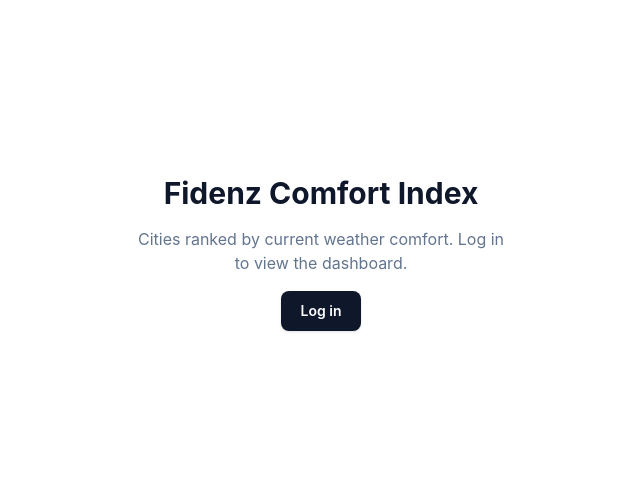
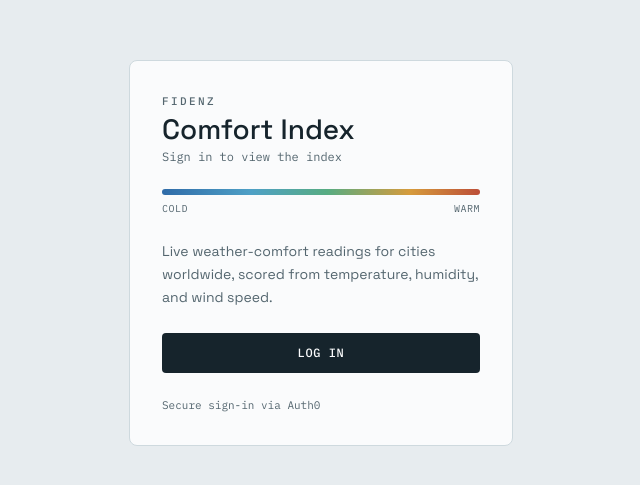
Before and after one commit to SachiniDIL/fidenz-comfort-index, a React (Vite) app in the folder frontend/: page / in a window 1280 px wide. Shown: the part 147-632 px from the top of the page, without its empty margins (319-959 px from the left). Built offline with nearby package versions, Linux system fonts and the light colour scheme; no server answers.

Commit message:
style: redesign UI with meteorological instrument-panel aesthetic and comfort scale visualization

```diff
--- a/frontend/index.html
+++ b/frontend/index.html
@@ -4,6 +4,12 @@
     <meta charset="UTF-8" />
     <link rel="icon" type="image/svg+xml" href="/favicon.svg" />
     <meta name="viewport" content="width=device-width, initial-scale=1.0" />
+    <link rel="preconnect" href="https://fonts.googleapis.com" />
+    <link rel="preconnect" href="https://fonts.gstatic.com" crossorigin />
+    <link
+      rel="stylesheet"
+      href="https://fonts.googleapis.com/css2?family=IBM+Plex+Mono:wght@400;500;600&family=Space+Grotesk:wght@400;500;600;700&display=swap"
+    />
     <title>Fidenz Comfort Index</title>
   </head>
   <body>
--- a/frontend/src/App.tsx
+++ b/frontend/src/App.tsx
@@ -3,28 +3,41 @@ import { CityList } from './components/CityList';
 import { LoginButton } from './components/LoginButton';
 import { LogoutButton } from './components/LogoutButton';
 import { useCities } from './hooks/useCities';
+import { GRADIENT_CSS } from './lib/temperature';
+
+function Nameplate({ subline }: { subline: string }) {
+  return (
+    <div className="flex flex-col gap-1.5">
+      <p className="font-mono text-[11px] font-medium uppercase tracking-[0.22em] text-slate">
+        Fidenz
+      </p>
+      <h1 className="font-display text-2xl font-medium leading-none text-ink sm:text-[28px]">
+        Comfort Index
+      </h1>
+      <p className="font-mono text-xs tabular-nums text-slate">{subline}</p>
+    </div>
+  );
+}
 
 function Dashboard() {
   const { cities, loading, error, refresh } = useCities();
   const isInitialLoad = loading && cities.length === 0;
+  const subline =
+    cities.length > 0
+      ? `${cities.length} stations · ranked by comfort score`
+      : 'Live weather-comfort readings';
 
   return (
-    <main className="mx-auto min-h-screen max-w-6xl px-4 py-10">
-      <header className="mb-8 flex flex-wrap items-start justify-between gap-4">
-        <div>
-          <h1 className="text-3xl font-bold text-slate-900">
-            Fidenz Comfort Index
-          </h1>
-          <p className="mt-1 text-slate-500">
-            Cities ranked by current weather comfort.
-          </p>
-        </div>
-        <div className="flex items-center gap-2">
+    <div className="min-h-screen">
+      <div className="mx-auto w-full max-w-7xl px-4 py-8 sm:px-6 sm:py-10 lg:px-8">
+        <header className="flex flex-col gap-5 border-b border-hairline pb-6 sm:flex-row sm:items-end sm:justify-between">
+          <Nameplate subline={subline} />
+          <div className="flex shrink-0 items-center gap-2">
             <button
               type="button"
               onClick={refresh}
               disabled={loading}
-            className="inline-flex items-center gap-2 rounded-lg border border-slate-300 bg-white px-4 py-2 text-sm font-medium text-slate-700 shadow-sm transition hover:bg-slate-50 disabled:cursor-not-allowed disabled:opacity-60"
+              className="inline-flex min-w-[7rem] items-center justify-center rounded border border-hairline bg-surface px-3 py-2 font-mono text-xs font-medium uppercase tracking-wider text-ink transition-colors hover:border-slate disabled:opacity-50 disabled:hover:border-hairline"
             >
               {loading ? 'Refreshing…' : 'Refresh'}
             </button>
@@ -32,57 +45,89 @@ function Dashboard() {
           </div>
         </header>
 
-      {isInitialLoad && <p className="text-slate-500">Loading cities…</p>}
+        <main className="pt-6">
+          {isInitialLoad && (
+            <p className="font-mono text-sm text-slate">Reading stations…</p>
+          )}
 
           {error && (
             <div
               role="alert"
-          className="mb-4 rounded-lg border border-red-200 bg-red-50 p-4 text-red-700"
+              className="rounded-r-lg border-l-2 border-temp-hot bg-surface p-4"
             >
-          {error}
+              <p className="font-mono text-[11px] uppercase tracking-wider text-slate">
+                Couldn’t load stations
+              </p>
+              <p className="mt-1 text-sm text-ink">{error}</p>
             </div>
           )}
 
           {!isInitialLoad && !error && <CityList cities={cities} />}
         </main>
+      </div>
+    </div>
   );
 }
 
 function LoginScreen() {
   return (
-    <main className="flex min-h-screen flex-col items-center justify-center gap-4 px-4 text-center">
-      <h1 className="text-3xl font-bold text-slate-900">Fidenz Comfort Index</h1>
-      <p className="max-w-sm text-slate-500">
-        Cities ranked by current weather comfort. Log in to view the dashboard.
+    <div className="flex min-h-screen items-center justify-center px-4 py-10">
+      <div className="w-full max-w-sm rounded-lg border border-hairline bg-surface p-8">
+        <div className="flex flex-col gap-6">
+          <Nameplate subline="Sign in to view the index" />
+
+          <div className="flex flex-col gap-1.5">
+            <div
+              className="h-1.5 w-full rounded-full"
+              style={{ background: GRADIENT_CSS }}
+              aria-hidden="true"
+            />
+            <div className="flex justify-between font-mono text-[10px] uppercase tracking-wider text-slate">
+              <span>Cold</span>
+              <span>Warm</span>
+            </div>
+          </div>
+
+          <p className="text-sm leading-relaxed text-slate">
+            Live weather-comfort readings for cities worldwide, scored from
+            temperature, humidity, and wind speed.
           </p>
+
           <LoginButton />
-    </main>
+
+          <p className="font-mono text-[11px] text-slate">
+            Secure sign-in via Auth0
+          </p>
+        </div>
+      </div>
+    </div>
   );
 }
 
 function App() {
   const { isAuthenticated, isLoading, error } = useAuth0();
 
-  console.debug('[App] Auth state - isLoading:', isLoading, 'isAuthenticated:', isAuthenticated, 'error:', error?.message);
-
   if (isLoading) {
     return (
-      <main className="flex min-h-screen items-center justify-center px-4">
-        <p className="text-slate-500">Loading…</p>
-      </main>
+      <div className="flex min-h-screen items-center justify-center px-4">
+        <p className="font-mono text-sm text-slate">Initializing…</p>
+      </div>
     );
   }
 
   if (error) {
     return (
-      <main className="flex min-h-screen items-center justify-center px-4">
+      <div className="flex min-h-screen items-center justify-center px-4">
         <div
           role="alert"
-          className="max-w-md rounded-lg border border-red-200 bg-red-50 p-4 text-center text-red-700"
+          className="w-full max-w-sm rounded-r-lg border-l-2 border-temp-hot bg-surface p-6"
         >
-          Authentication error: {error.message}
+          <p className="font-mono text-[11px] uppercase tracking-wider text-slate">
+            Authentication error
+          </p>
+          <p className="mt-2 text-sm text-ink">{error.message}</p>
         </div>
-      </main>
+      </div>
     );
   }
 
--- a/frontend/src/components/CityCard.tsx
+++ b/frontend/src/components/CityCard.tsx
@@ -1,4 +1,5 @@
 import type { City } from '../types/city';
+import { temperatureColor } from '../lib/temperature';
 
 interface CityCardProps {
   city: City;
@@ -7,44 +8,58 @@ interface CityCardProps {
 export function CityCard({ city }: CityCardProps) {
   const { cityName, description, temperature, comfortScore, rank } = city;
   const isTopRank = rank === 1;
+  const swatch = temperatureColor(temperature);
 
   return (
-    <article className="flex flex-col gap-3 rounded-xl border border-slate-200 bg-white p-5 shadow-sm transition hover:shadow-md">
-      <header className="flex items-start justify-between gap-3">
-        <div>
-          <h2 className="text-lg font-semibold text-slate-900">{cityName}</h2>
-          <p className="capitalize text-slate-500">{description}</p>
-        </div>
+    <article
+      className={[
+        'relative flex h-full flex-col gap-3 overflow-hidden rounded-lg bg-surface p-5 transition-colors duration-150',
+        'border',
+        isTopRank ? 'border-ink' : 'border-hairline hover:border-slate',
+      ].join(' ')}
+    >
+      <span
+        className="absolute inset-x-0 top-0 h-1.5"
+        style={{ backgroundColor: swatch }}
+        aria-hidden="true"
+      />
+
+      <div className="flex items-center justify-between gap-3">
         <span
-          className={
-            isTopRank
-              ? 'inline-flex shrink-0 items-center gap-1 rounded-full bg-amber-400 px-3 py-1 text-sm font-bold text-amber-950 shadow'
-              : 'inline-flex shrink-0 items-center rounded-full bg-slate-100 px-3 py-1 text-sm font-semibold text-slate-600'
-          }
           aria-label={`Rank ${rank}`}
+          className={[
+            'inline-flex items-center rounded px-1.5 py-0.5 font-mono text-xs font-semibold tabular-nums',
+            isTopRank ? 'bg-ink text-surface' : 'bg-panel text-slate',
+          ].join(' ')}
         >
-          {isTopRank && <span aria-hidden="true">★&nbsp;</span>}
           {`#${rank}`}
         </span>
-      </header>
+        <span className="inline-flex items-center gap-2 font-mono text-sm tabular-nums text-ink">
+          <span
+            className="h-3.5 w-[3px] rounded-full"
+            style={{ backgroundColor: swatch }}
+            aria-hidden="true"
+          />
+          {temperature.toFixed(1)}°C
+        </span>
+      </div>
 
-      <div className="mt-auto flex items-end justify-between">
-        <div>
-          <p className="text-xs uppercase tracking-wide text-slate-400">
-            Temperature
-          </p>
-          <p className="text-2xl font-semibold text-slate-900">
-            {temperature.toFixed(1)}°C
-          </p>
-        </div>
-        <div className="text-right">
-          <p className="text-xs uppercase tracking-wide text-slate-400">
-            Comfort score
-          </p>
-          <p className="text-2xl font-semibold text-emerald-600">
-            {comfortScore.toFixed(1)}
-          </p>
-        </div>
+      <div className="flex flex-col gap-1">
+        <h2 className="font-display text-lg font-medium leading-tight text-ink">
+          {cityName}
+        </h2>
+        <p className="truncate text-[13px] capitalize text-slate">
+          {description}
+        </p>
+      </div>
+
+      <div className="mt-auto flex items-baseline justify-between border-t border-hairline pt-3">
+        <span className="font-mono text-[11px] uppercase tracking-wider text-slate">
+          Comfort index
+        </span>
+        <span className="font-mono text-xl font-medium tabular-nums text-ink">
+          {comfortScore.toFixed(1)}
+        </span>
       </div>
     </article>
   );
--- /dev/null
+++ b/frontend/src/components/IndexScale.tsx
@@ -0,0 +1,92 @@
+import type { City } from '../types/city';
+import { GRADIENT_CSS, temperatureColor } from '../lib/temperature';
+
+const SCALE_MIN = 40;
+const SCALE_MAX = 90;
+const TICKS = [40, 50, 60, 70, 80, 90];
+
+const position = (value: number) =>
+  ((Math.min(SCALE_MAX, Math.max(SCALE_MIN, value)) - SCALE_MIN) /
+    (SCALE_MAX - SCALE_MIN)) *
+  100;
+
+interface IndexScaleProps {
+  cities: City[];
+}
+
+export function IndexScale({ cities }: IndexScaleProps) {
+  if (cities.length === 0) return null;
+
+  const scores = cities.map((c) => c.comfortScore);
+  const low = Math.min(...scores);
+  const high = Math.max(...scores);
+
+  return (
+    <figure
+      className="rounded-lg border border-hairline bg-surface px-4 py-4 sm:px-6"
+      aria-label={`Comfort index for ${cities.length} stations, ranging ${low.toFixed(
+        1,
+      )} to ${high.toFixed(1)}`}
+    >
+      <figcaption className="mb-4 flex flex-wrap items-center justify-between gap-x-4 gap-y-2">
+        <span className="font-mono text-[11px] font-medium uppercase tracking-wider text-slate">
+          Comfort index
+          <span className="hidden sm:inline"> · {cities.length} stations</span>
+        </span>
+        <span className="flex items-center gap-2 font-mono text-[10px] uppercase tracking-wider text-slate">
+          Cold
+          <span
+            className="h-1.5 w-14 rounded-full"
+            style={{ background: GRADIENT_CSS }}
+            aria-hidden="true"
+          />
+          Warm
+        </span>
+      </figcaption>
+
+      <div className="px-2" aria-hidden="true">
+        <div className="relative h-4">
+          <div className="absolute inset-x-0 top-1/2 h-px -translate-y-1/2 bg-hairline" />
+          {cities.map((city) => (
+            <span
+              key={city.cityName}
+              className="absolute top-1/2 -translate-x-1/2 -translate-y-1/2"
+              style={{ left: `${position(city.comfortScore)}%` }}
+              title={`${city.cityName} · index ${city.comfortScore.toFixed(
+                1,
+              )} · ${city.temperature.toFixed(1)}°C`}
+            >
+              <span
+                className={
+                  city.rank === 1
+                    ? 'block w-[3px] rounded-full h-4 ring-1 ring-ink'
+                    : 'block w-[3px] rounded-full h-3'
+                }
+                style={{ backgroundColor: temperatureColor(city.temperature) }}
+              />
+            </span>
+          ))}
+        </div>
+
+        <div className="relative mt-2 h-4">
+          {TICKS.map((tick) => (
+            <span
+              key={tick}
+              className="absolute top-0 flex -translate-x-1/2 flex-col items-center gap-1"
+              style={{ left: `${position(tick)}%` }}
+            >
+              <span className="h-1 w-px bg-hairline" />
+              <span className="font-mono text-[10px] tabular-nums text-slate">
+                {tick}
+              </span>
+            </span>
+          ))}
+        </div>
+      </div>
+
+      <p className="mt-3 font-mono text-[11px] tabular-nums text-slate">
+        Range {low.toFixed(1)}–{high.toFixed(1)}
+      </p>
+    </figure>
+  );
+}
--- a/frontend/src/components/LoginButton.tsx
+++ b/frontend/src/components/LoginButton.tsx
@@ -7,7 +7,7 @@ export function LoginButton() {
     <button
       type="button"
       onClick={() => loginWithRedirect()}
-      className="inline-flex items-center justify-center rounded-lg bg-slate-900 px-5 py-2.5 text-sm font-semibold text-white shadow-sm transition hover:bg-slate-700"
+      className="inline-flex w-full items-center justify-center rounded bg-ink px-5 py-3 font-mono text-xs font-medium uppercase tracking-wider text-surface transition-colors hover:bg-slate"
     >
       Log in
     </button>
--- a/frontend/src/components/LogoutButton.tsx
+++ b/frontend/src/components/LogoutButton.tsx
@@ -9,7 +9,7 @@ export function LogoutButton() {
       onClick={() =>
         logout({ logoutParams: { returnTo: window.location.origin } })
       }
-      className="inline-flex items-center gap-2 rounded-lg border border-slate-300 bg-white px-4 py-2 text-sm font-medium text-slate-700 shadow-sm transition hover:bg-slate-50"
+      className="inline-flex items-center justify-center rounded border border-hairline bg-surface px-3 py-2 font-mono text-xs font-medium uppercase tracking-wider text-ink transition-colors hover:border-slate"
     >
       Log out
     </button>
--- a/frontend/src/index.css
+++ b/frontend/src/index.css
@@ -1 +1,41 @@
 @import "tailwindcss";
+
+@theme {
+  --font-sans: "Space Grotesk", ui-sans-serif, system-ui, -apple-system, sans-serif;
+  --font-display: "Space Grotesk", ui-sans-serif, system-ui, sans-serif;
+  --font-mono: "IBM Plex Mono", ui-monospace, SFMono-Regular, Menlo, monospace;
+
+  --color-panel: #e7ecef;
+  --color-surface: #fafbfc;
+  --color-ink: #16242c;
+  --color-slate: #54666f;
+  --color-hairline: #ced9de;
+
+  --color-temp-cold: #2f6ba8;
+  --color-temp-cool: #4ea0c6;
+  --color-temp-mild: #57ac82;
+  --color-temp-warm: #d69b3c;
+  --color-temp-hot: #bc4e38;
+}
+
+@layer base {
+  body {
+    background-color: var(--color-panel);
+    color: var(--color-ink);
+    -webkit-font-smoothing: antialiased;
+  }
+
+  :focus-visible {
+    outline: 2px solid var(--color-temp-cold);
+    outline-offset: 2px;
+  }
+}
+
+@media (prefers-reduced-motion: reduce) {
+  *,
+  *::before,
+  *::after {
+    transition-duration: 0.01ms !important;
+    animation-duration: 0.01ms !important;
+  }
+}
--- /dev/null
+++ b/frontend/src/lib/temperature.ts
@@ -0,0 +1,47 @@
+// Meteorological cold -> hot encoding, shared by the index scale and the cards
+// so a given station reads as one colour everywhere it appears.
+
+export const TEMP_MIN = -10;
+export const TEMP_MAX = 40;
+
+export const GRADIENT_CSS =
+  'linear-gradient(90deg, #2f6ba8 0%, #4ea0c6 28%, #57ac82 52%, #d69b3c 78%, #bc4e38 100%)';
+
+type Stop = { at: number; rgb: [number, number, number] };
+
+const STOPS: Stop[] = [
+  { at: 0, rgb: [47, 107, 168] },
+  { at: 0.28, rgb: [78, 160, 198] },
+  { at: 0.52, rgb: [87, 172, 130] },
+  { at: 0.78, rgb: [214, 155, 60] },
+  { at: 1, rgb: [188, 78, 56] },
+];
+
+const clamp01 = (n: number) => Math.min(1, Math.max(0, n));
+
+export function tempFraction(celsius: number): number {
+  return clamp01((celsius - TEMP_MIN) / (TEMP_MAX - TEMP_MIN));
+}
+
+export function temperatureColor(celsius: number): string {
+  const f = tempFraction(celsius);
+  let lower = STOPS[0];
+  let upper = STOPS[STOPS.length - 1];
+
+  for (let i = 0; i < STOPS.length - 1; i += 1) {
+    if (f >= STOPS[i].at && f <= STOPS[i + 1].at) {
+      lower = STOPS[i];
+      upper = STOPS[i + 1];
+      break;
+    }
+  }
+
+  const span = upper.at - lower.at || 1;
+  const t = (f - lower.at) / span;
+  const channel = (a: number, b: number) => Math.round(a + (b - a) * t);
+
+  return `rgb(${channel(lower.rgb[0], upper.rgb[0])}, ${channel(
+    lower.rgb[1],
+    upper.rgb[1],
+  )}, ${channel(lower.rgb[2], upper.rgb[2])})`;
+}
```
Also changed, not shown: frontend/src/components/CityList.tsx (+18 -4 lines). Lines whose indentation alone changed are shown as unchanged.
